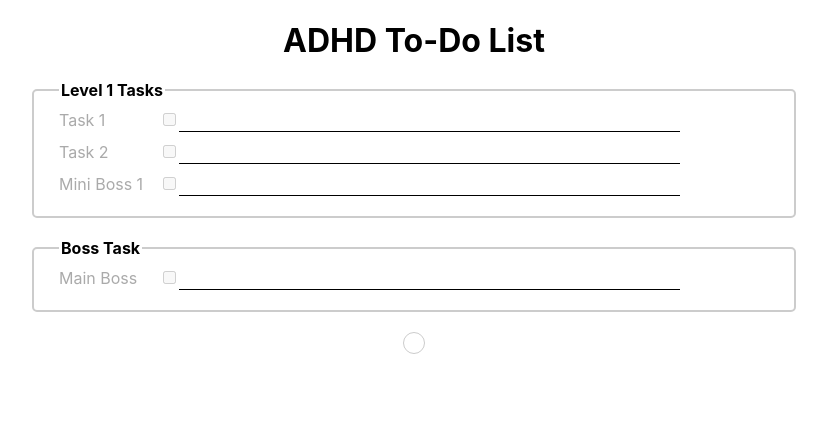
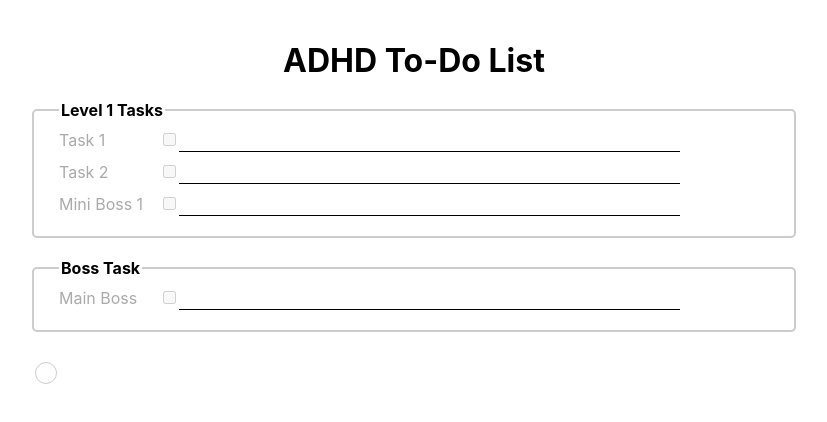
Before and after one commit to christhecodingguy/adhd-todo, a React (Create React App) app: page / in a window 1280 px wide. Shown: the top 422 px of the page, without its empty margins (226-1053 px from the left). Built offline with nearby package versions, Linux system fonts and the light colour scheme.

Commit message:
Style and display updates

```diff
--- a/src/App.css
+++ b/src/App.css
@@ -2,37 +2,15 @@
   text-align: center;
 }
 
-.App-logo {
-  height: 40vmin;
-  pointer-events: none;
+.container {
+  width: 60%;
+  margin: 0 auto;
+  padding: 20px;
+  text-align: left;
 }
 
-@media (prefers-reduced-motion: no-preference) {
-  .App-logo {
-    animation: App-logo-spin infinite 20s linear;
-  }
+@media (max-width: 320px) {
+    .container {
+        width: 90%;
+    }
 }
-
-.App-header {
-  background-color: #282c34;
-  min-height: 100vh;
-  display: flex;
-  flex-direction: column;
-  align-items: center;
-  justify-content: center;
-  font-size: calc(10px + 2vmin);
-  color: white;
-}
-
-.App-link {
-  color: #61dafb;
-}
-
-@keyframes App-logo-spin {
-  from {
-    transform: rotate(0deg);
-  }
-  to {
-    transform: rotate(360deg);
-  }
-}
--- a/src/App.js
+++ b/src/App.js
@@ -17,7 +17,7 @@ function App() {
   });
 
   return (
-    <div className="App">
+    <div className="App container">
       <ToDoForm toDoItems={toDoItems} setToDoItems={setToDoItems} />
       <ProgressBar toDoItems={toDoItems} />
       {/* we are going to have a progress bar display here using the above state */}
--- a/src/components/ProgressBar/ProgressBar.css
+++ b/src/components/ProgressBar/ProgressBar.css
@@ -1,9 +1,6 @@
 #progress-bar {
-    display: flex;
     align-items: center;
     justify-content: center;
-    margin: 0 auto;
-    width: 60%;
 }
 
 .progress-point {
@@ -12,7 +9,8 @@
     border-radius: 50%;
     border: 1px solid #ccc;
     background-color: #fff;
-    margin: 0 5px;
+    margin: 10px 5px;
+    float: left;
 }
 
 .progress-point.completed {
--- a/src/components/ToDoForm/ToDoForm.css
+++ b/src/components/ToDoForm/ToDoForm.css
@@ -2,12 +2,6 @@ h1 {
     text-align: center;
     font-size: 2em;
     margin-bottom: 20px;
-}
-
-#to-do-form {
-    width: 60%;
-    margin: 0 auto;
-    text-align: left;
 }
 
 #to-do-form fieldset {
--- a/src/components/ToDoForm/index.js
+++ b/src/components/ToDoForm/index.js
@@ -63,7 +63,8 @@ export default function ToDoForm({ toDoItems, setToDoItems }) {
                     setItemName={(itemName) => setItemNameForItem('level1MiniBoss', itemName)}
                     setCompleted={(completed) => setCompletedForItem('level1MiniBoss', completed)}
                     testId="level1MiniBoss"
-                    label="Mini Boss 1" />
+                    label="Mini Boss 1"
+                    boss={true} />
             </fieldset>
 
             {
@@ -90,7 +91,8 @@ export default function ToDoForm({ toDoItems, setToDoItems }) {
                             setItemName={(itemName) => setItemNameForItem('level2MiniBoss', itemName)}
                             setCompleted={(completed) => setCompletedForItem('level2MiniBoss', completed)}
                             testId="level2MiniBoss"
-                            label="Mini Boss 2" />
+                            label="Mini Boss 2"
+                            boss={true} />
                     </fieldset>)
                     : ''
             }
@@ -106,7 +108,8 @@ export default function ToDoForm({ toDoItems, setToDoItems }) {
                     setItemName={(itemName) => setItemNameForItem('toDoBoss', itemName)}
                     setCompleted={(completed) => setCompletedForItem('toDoBoss', completed)}
                     testId="toDoBoss"
-                    label="Main Boss" />
+                    label="Main Boss"
+                    boss={true} />
             </fieldset>
         </div>
     );
--- a/src/components/ToDoItem/ToDoItem.css
+++ b/src/components/ToDoItem/ToDoItem.css
@@ -16,3 +16,17 @@ label {
 .to-do-item {
     margin-bottom: 10px;
 }
+
+@media (max-width: 320px) {
+    label {
+        display: none;
+    }
+
+    input[type="text"] {
+        width: 85%;
+    }
+
+    .boss input[type="text"] {
+        border-bottom: 3px double #000;
+    }
+}
--- a/src/components/ToDoItem/index.js
+++ b/src/components/ToDoItem/index.js
@@ -1,9 +1,9 @@
 import React from "react";
 import './ToDoItem.css';
 
-export default function ToDoItem({ itemName, completed, setCompleted, setItemName, enabled = true, testId, label = null }) {
+export default function ToDoItem({ itemName, completed, setCompleted, setItemName, enabled = true, testId, label = null, boss }) {
     return (
-        <div className="to-do-item">
+        <div className={`to-do-item${boss ? ' boss' : ''}`}>
             { label ? <label htmlFor={`${testId}-checkbox`}>{label}</label> : null }
             <input type="checkbox" disabled={!enabled} checked={completed} onChange={() => setCompleted(!completed)} data-testid={`${testId}-checkbox`} />
             <input type="text" value={itemName} onChange={(e) => setItemName(e.target.value)} data-testid={`${testId}-input`} />
```
